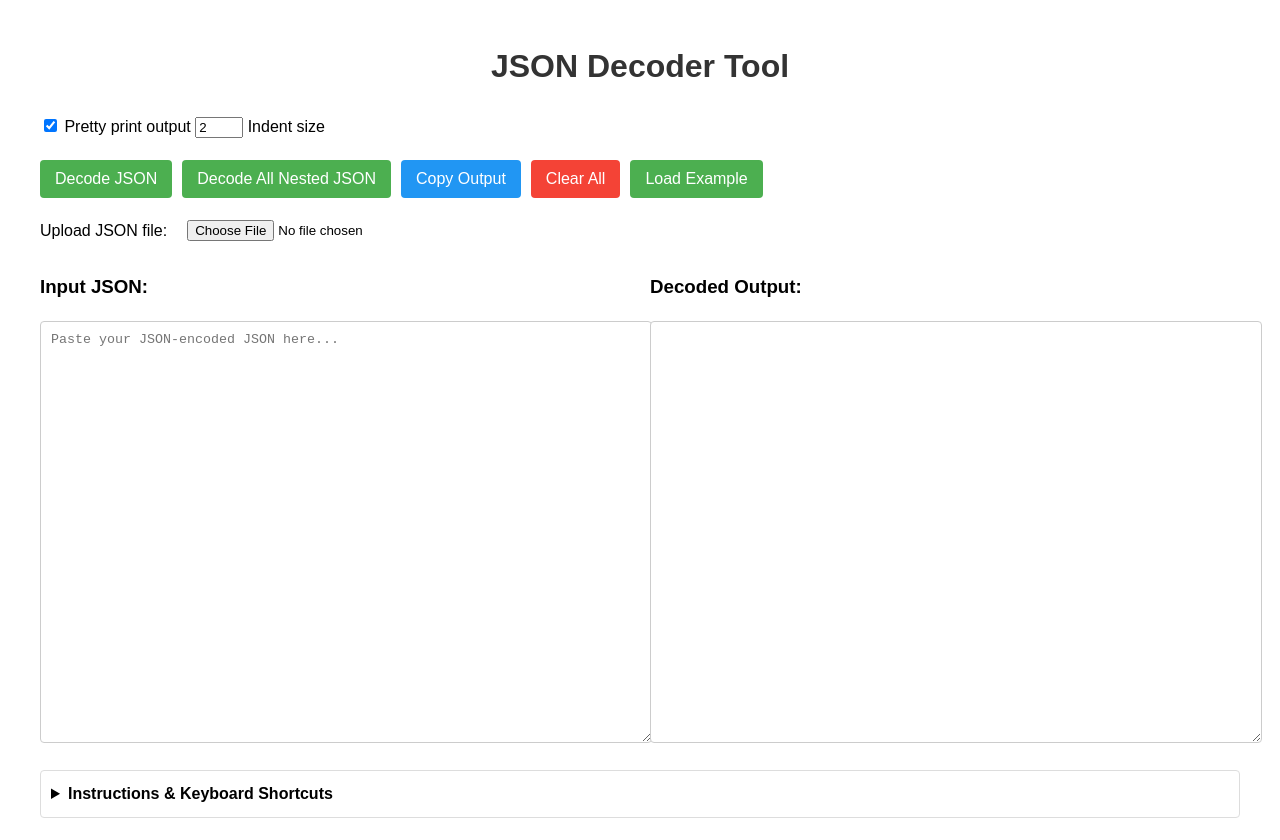
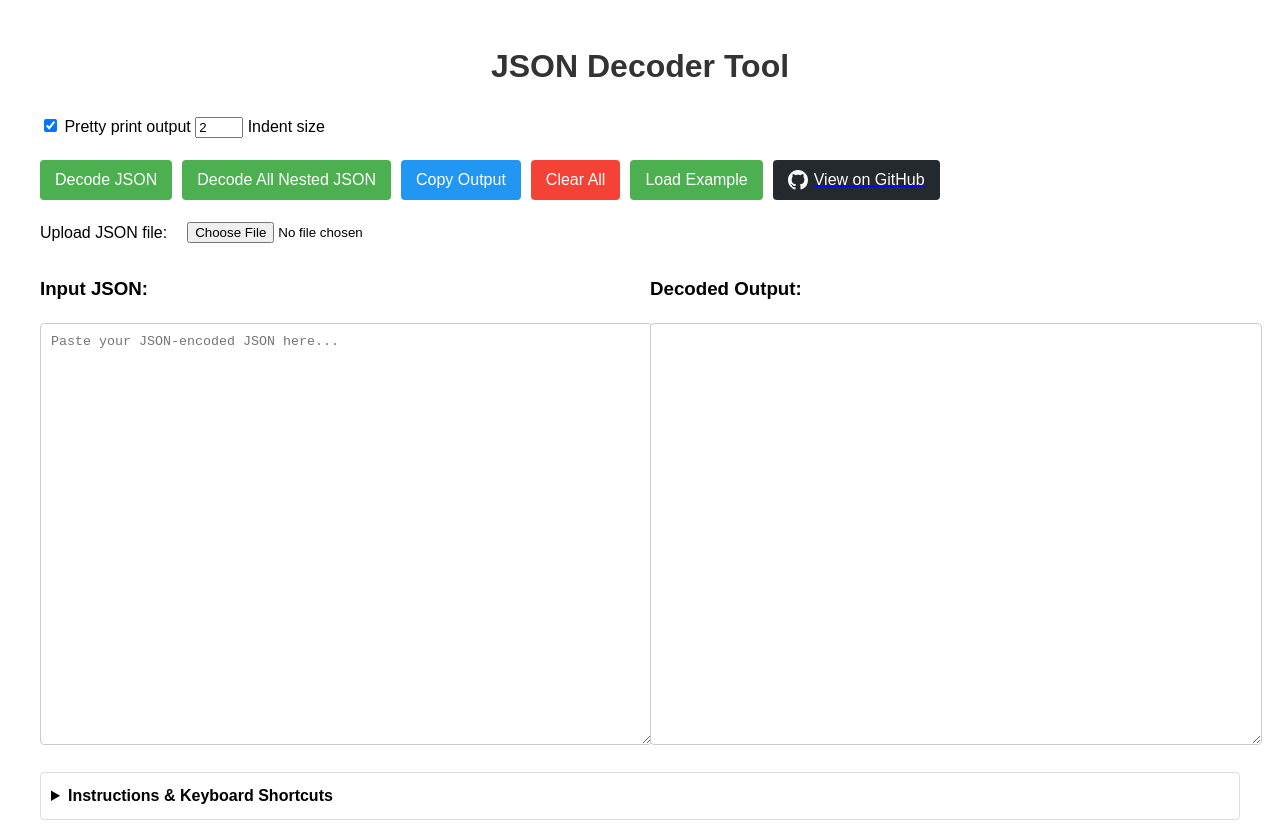
Before and after one commit to lkurcak/json-decoder, a plain HTML site: page index.html in a window 1280 px wide. Drawn offline with Linux system fonts and the light colour scheme.

Commit message:
Add GitHub link button with styling to index.html

```diff
--- a/index.html
+++ b/index.html
@@ -76,6 +76,13 @@
         .clear-btn:hover {
             background-color: #d32f2f;
         }
+        .github-btn {
+            background-color: #24292e;
+            color: #fff;
+        }
+        .github-btn:hover {
+            background-color: #444d56;
+        }
 
         /* Responsive design improvements */
         @media (max-width: 768px) {
@@ -125,6 +132,12 @@
         <button id="copyBtn" class="copy-btn">Copy Output</button>
         <button id="clearBtn" class="clear-btn">Clear All</button>
         <button id="loadExampleBtn">Load Example</button>
+        <a href="https://github.com/lkurcak/json-decoder" target="_blank" rel="noopener noreferrer">
+            <button type="button" class="github-btn" style="display: flex; align-items: center; gap: 6px;">
+                <svg height="20" width="20" viewBox="0 0 16 16" fill="currentColor" aria-hidden="true" style="vertical-align: middle;"><path d="M8 0C3.58 0 0 3.58 0 8c0 3.54 2.29 6.53 5.47 7.59.4.07.55-.17.55-.38 0-.19-.01-.82-.01-1.49-2.01.37-2.53-.49-2.69-.94-.09-.23-.48-.94-.82-1.13-.28-.15-.68-.52-.01-.53.63-.01 1.08.58 1.23.82.72 1.21 1.87.87 2.33.66.07-.52.28-.87.51-1.07-1.78-.2-3.64-.89-3.64-3.95 0-.87.31-1.59.82-2.15-.08-.2-.36-1.02.08-2.12 0 0 .67-.21 2.2.82.64-.18 1.32-.27 2-.27.68 0 1.36.09 2 .27 1.53-1.04 2.2-.82 2.2-.82.44 1.1.16 1.92.08 2.12.51.56.82 1.27.82 2.15 0 3.07-1.87 3.75-3.65 3.95.29.25.54.73.54 1.48 0 1.07-.01 1.93-.01 2.2 0 .21.15.46.55.38A8.013 8.013 0 0 0 16 8c0-4.42-3.58-8-8-8z"></path></svg>
+                View on GitHub
+            </button>
+        </a>
     </div>
 
     <div class="file-input-container" style="margin-bottom: 10px;">
```
